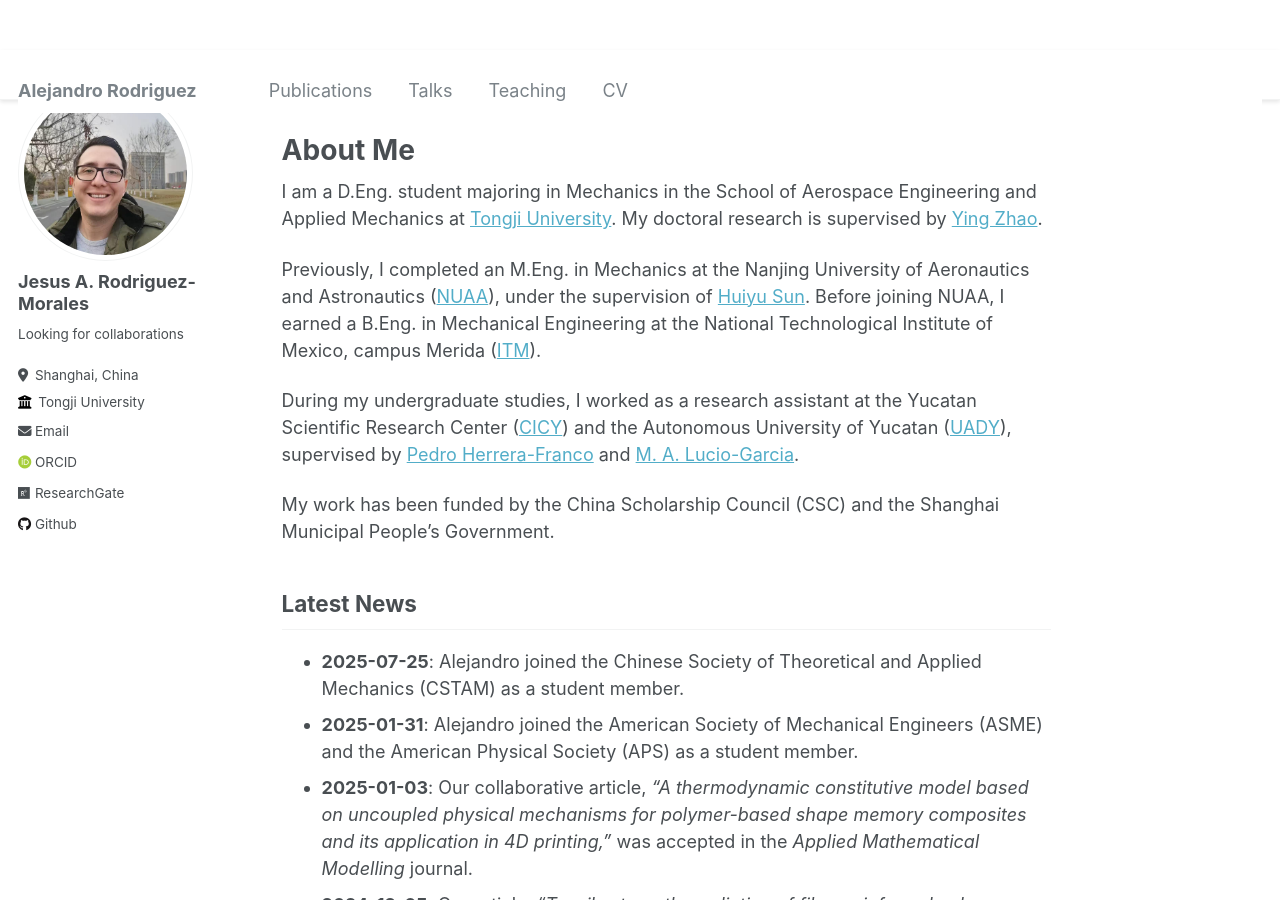
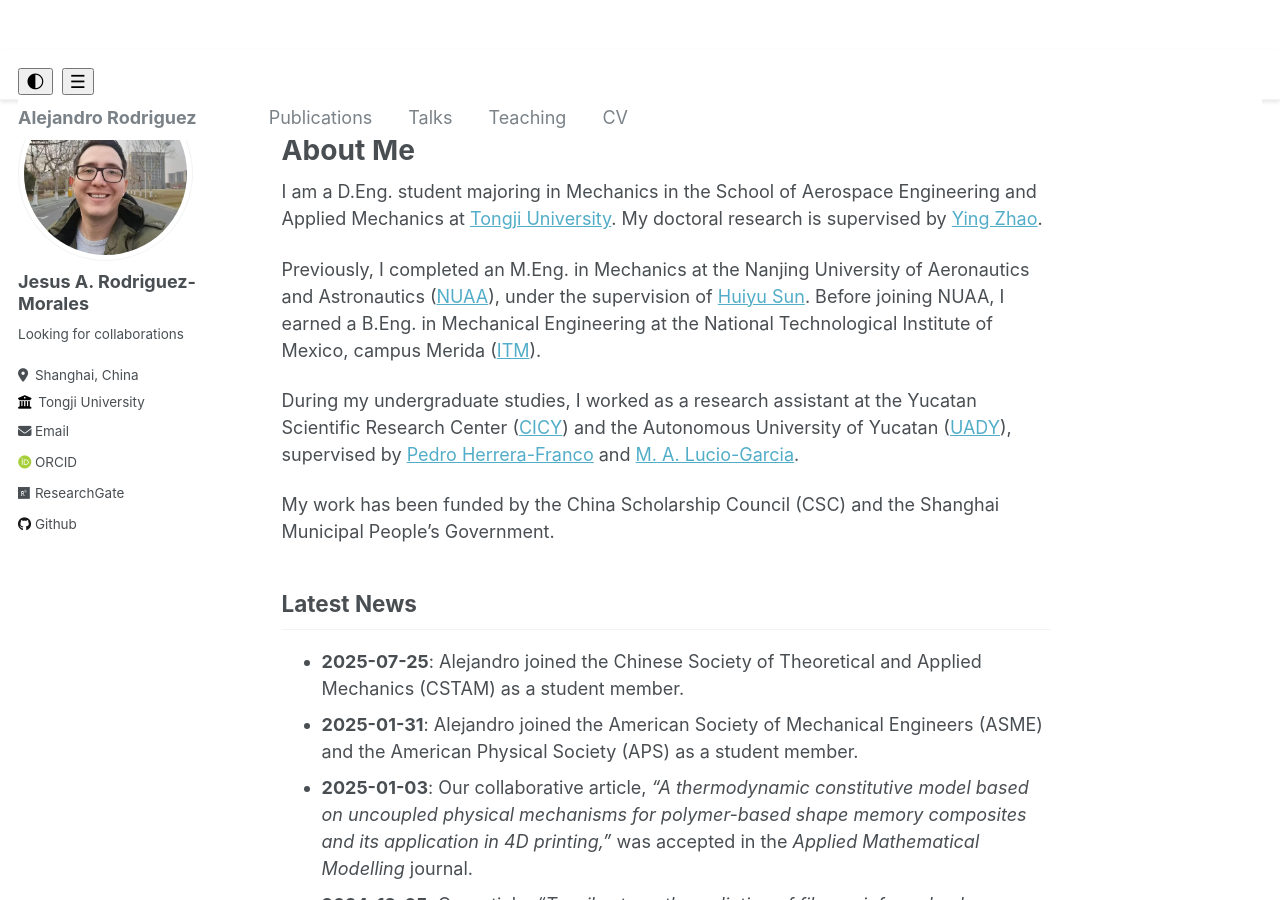
Before and after one commit to alex-rodriguez-m/alex-rodriguez-m.github.io, a Jekyll site: the page built from _pages/about.md, in a window 1280 px wide and 900 px high. Built offline with Jekyll 4.4.1, drawn with Linux system fonts in a browser that asks for light colours; some web fonts are replaced.

Commit message:
Update masthead.html

```diff
--- a/_includes/masthead.html
+++ b/_includes/masthead.html
@@ -2,6 +2,13 @@
 
 <div class="masthead">
   <div class="masthead__inner-wrap">
+
+    <!-- Appearance & UX buttons -->
+    <div class="header-buttons" style="display:flex; gap:0.5rem; align-items:center;">
+      <button id="theme-toggle" aria-label="Toggle dark mode">🌓</button>
+      <button id="nav-toggle" aria-label="Toggle navigation">☰</button>
+    </div>
+
     <div class="masthead__menu">
       <nav id="site-nav" class="greedy-nav">
         <button><div class="navicon"></div></button>
@@ -10,7 +17,7 @@
           {% for link in site.data.navigation.main %}
             {% if link.url contains 'http' %}
               {% assign domain = '' %}
-              {% else %}
+            {% else %}
               {% assign domain = base_path %}
             {% endif %}
             <li class="masthead__menu-item"><a href="{{ domain }}{{ link.url }}">{{ link.title }}</a></li>
```
